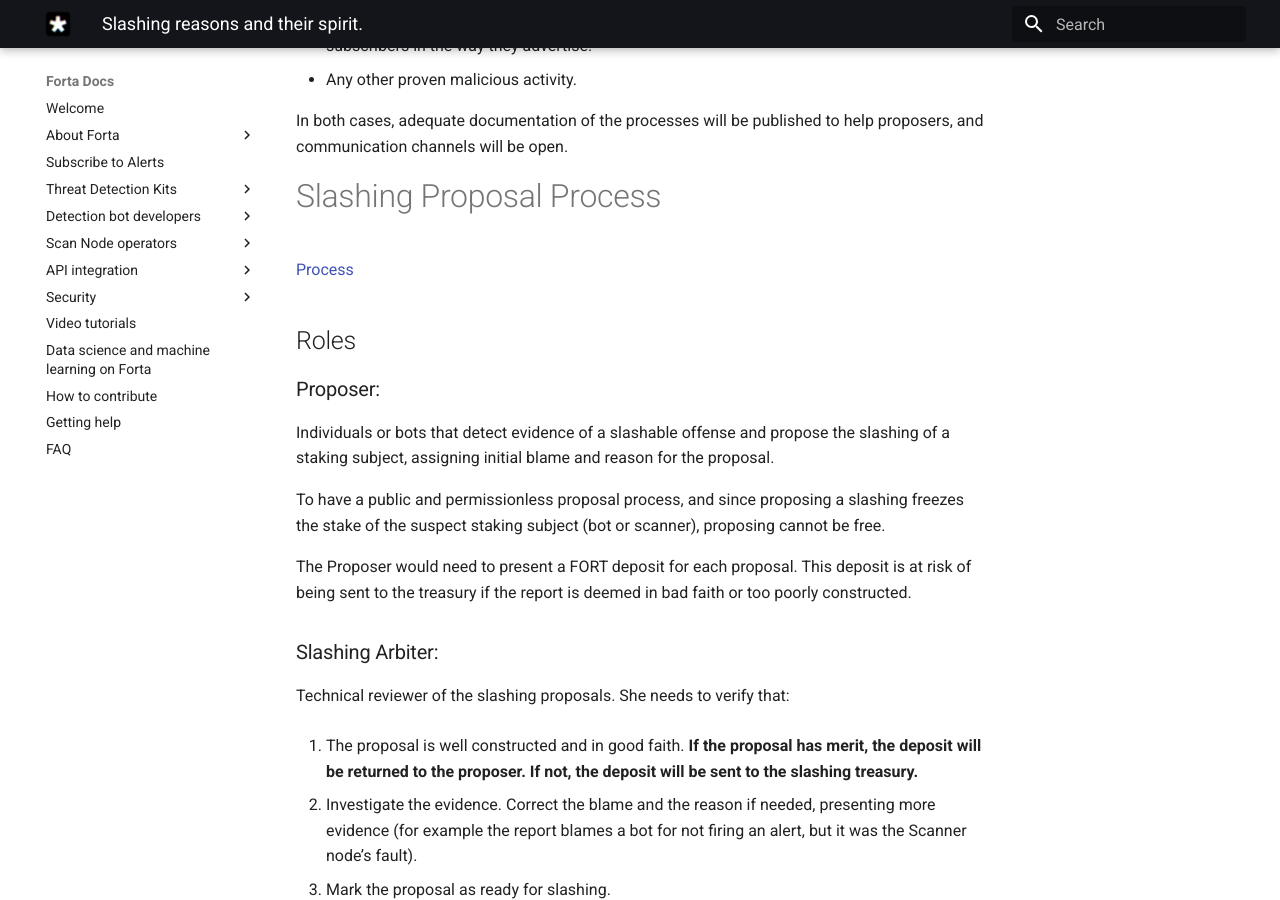
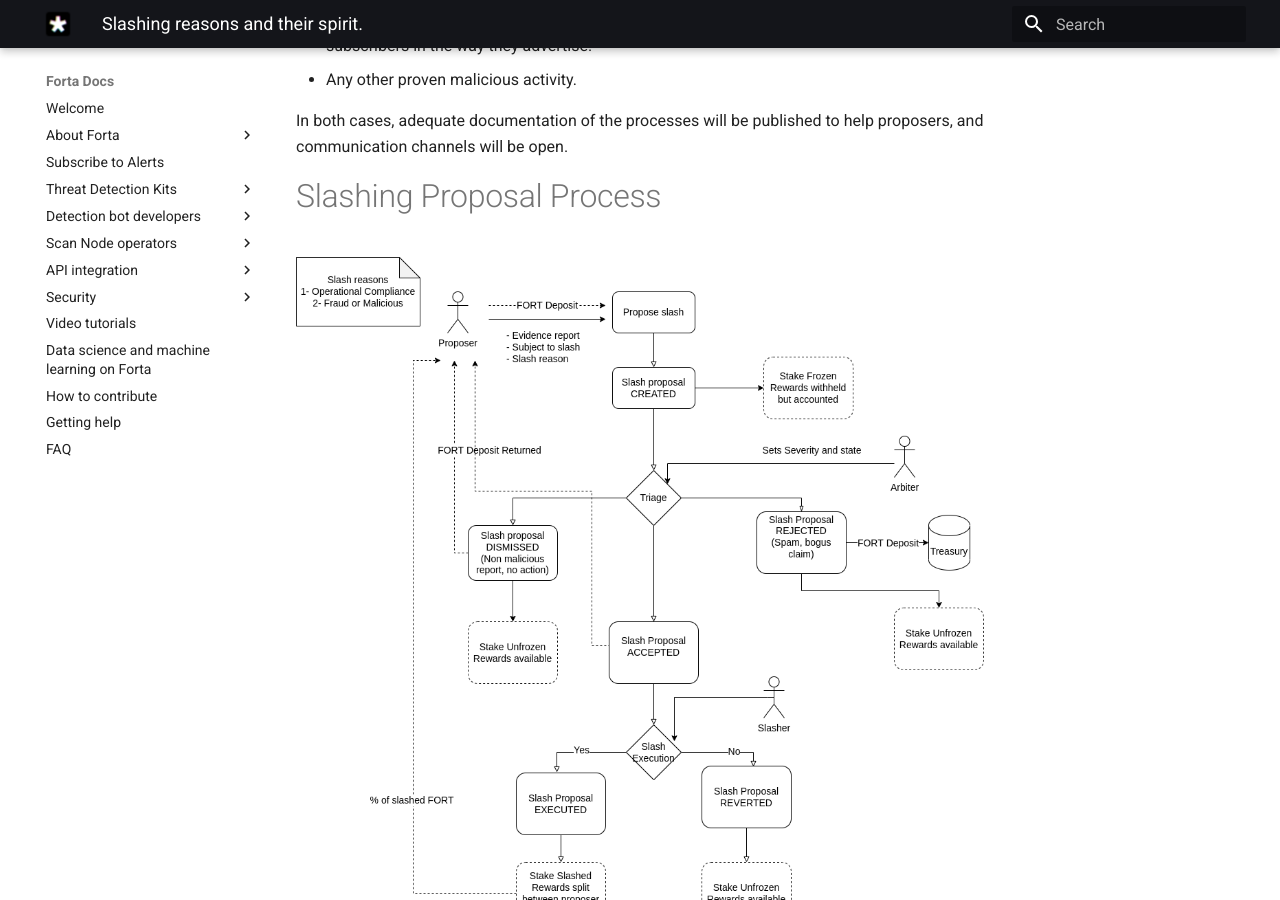
Before and after one commit to forta-network/docs, an MkDocs documentation site: the page built from docs/slashing.md, in a window 1280 px wide and 900 px high, scrolled down 1037 px. Built offline with MkDocs 1.6.1 and Material for MkDocs 9.7.7, drawn with Linux system fonts in a browser that asks for light colours.

Commit message:
fixed image

```diff
--- a/docs/slashing.md
+++ b/docs/slashing.md
@@ -28,7 +28,7 @@
 
 # Slashing Proposal Process
 
-[Process](slashing_process.png)
+![Process](slashing_process.png)
 
 ##  Roles
 
```
